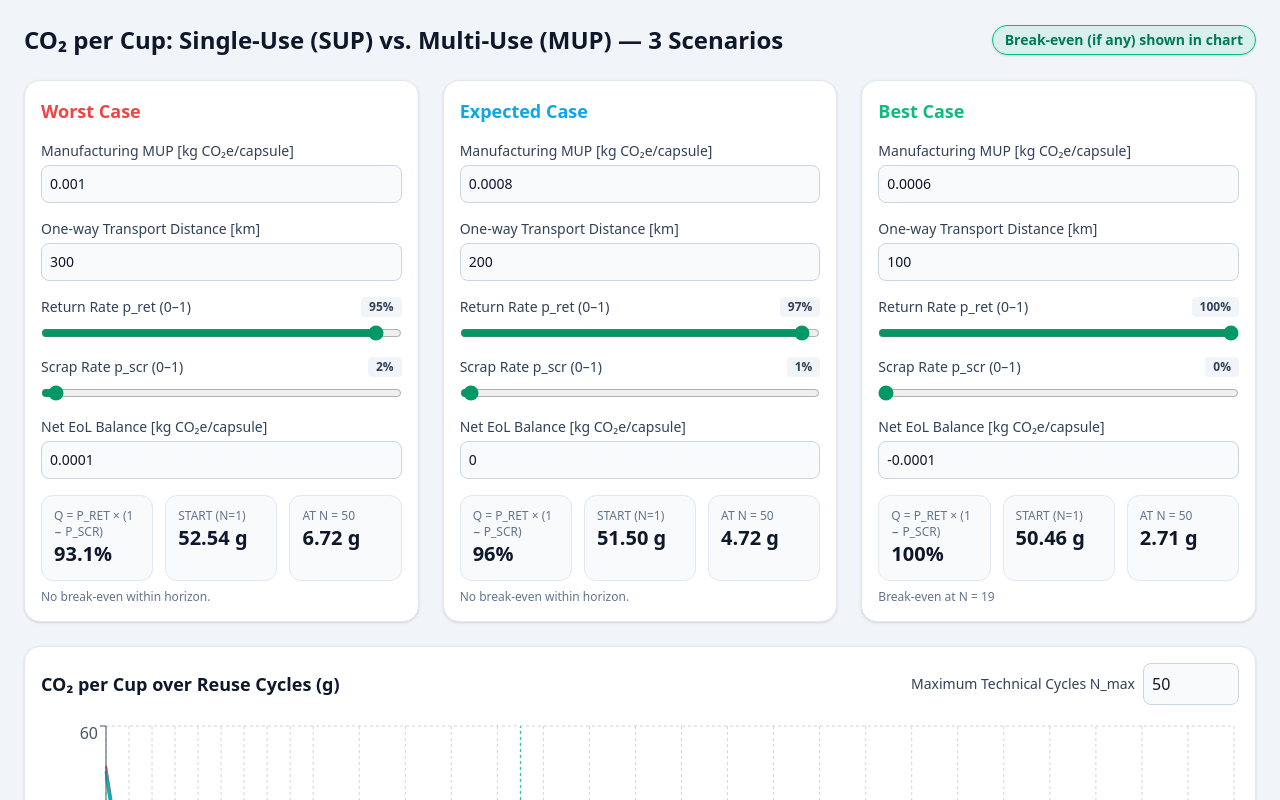
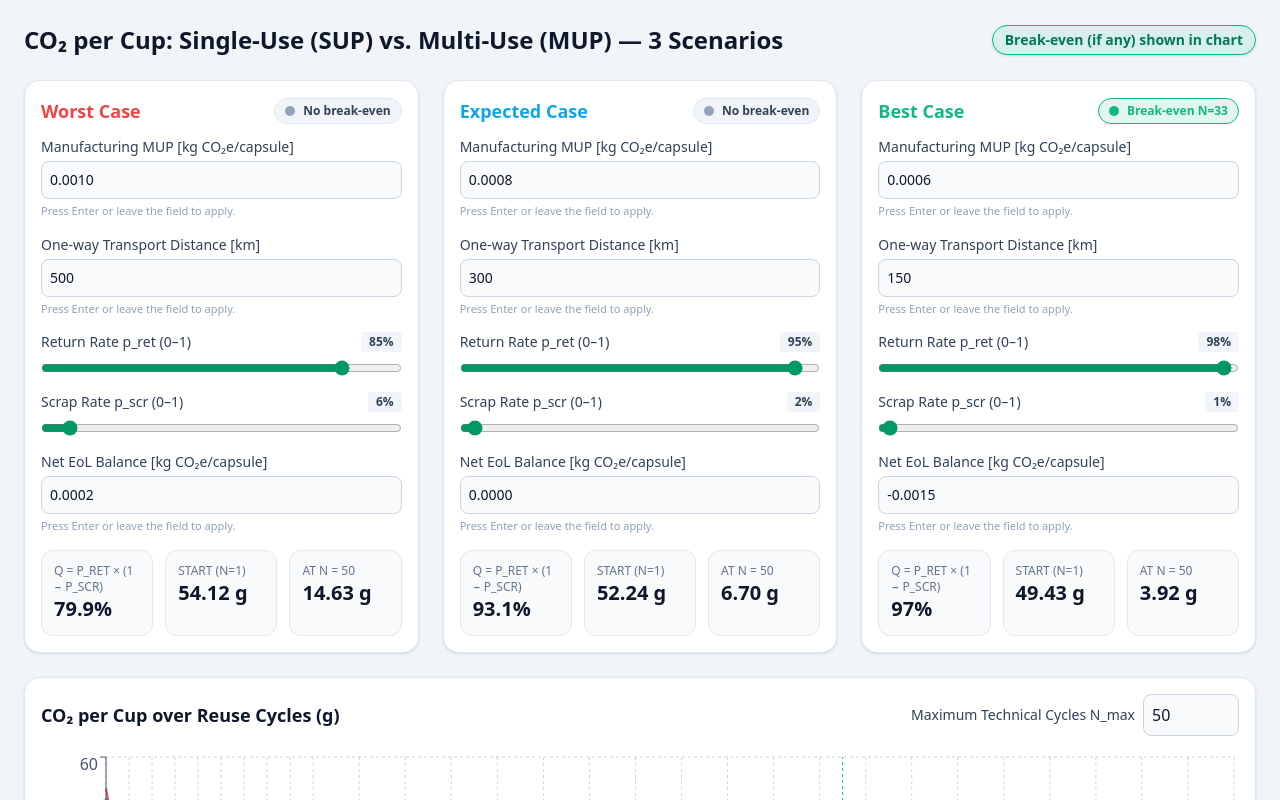
Before and after one commit to Mvxlzz/mup-dashboard, a React (Vite) app: page / in a window 1280 px wide. Shown: the top 800 px of the page. Built offline with nearby package versions, Linux system fonts and the light colour scheme.

Commit message:
fokusupdate der felder

```diff
--- a/src/App.jsx
+++ b/src/App.jsx
@@ -11,6 +11,12 @@ import {
   ResponsiveContainer,
 } from "recharts";
 
+// Hilfsfunktion: sichere Zahl aus String/Number ziehen
+function toNum(v, fallback = 0) {
+  const n = typeof v === "string" ? parseFloat(v) : v;
+  return Number.isFinite(n) ? n : fallback;
+}
+
 function computeSeries(params, constants, N_max_top) {
   const {
     m_Al_mup,
@@ -22,7 +28,12 @@ function computeSeries(params, constants, N_max_top) {
     T_FACTOR_PER_100KM,
   } = constants;
 
-  const { E_manu_mup, KM_ONE_WAY, p_ret, p_scr, E_EoL_mup } = params;
+  // Werte sicher numerisch machen (Strings erlaubt im State)
+  const E_manu_mup = toNum(params.E_manu_mup, 0);
+  const KM_ONE_WAY = toNum(params.KM_ONE_WAY, 0);
+  const p_ret = Math.min(1, Math.max(0, toNum(params.p_ret, 0)));
+  const p_scr = Math.min(1, Math.max(0, toNum(params.p_scr, 0)));
+  const E_EoL_mup = toNum(params.E_EoL_mup, 0);
 
   const T_FACTOR_PER_KM = T_FACTOR_PER_100KM / 100.0;
   const E_fw = T_FACTOR_PER_KM * KM_ONE_WAY;
@@ -32,7 +43,7 @@ function computeSeries(params, constants, N_max_top) {
   const E_start = E_mat_mup + E_manu_mup + E_fw_init;
   const E_cycle = E_clean + E_fw + E_use + E_rev;
 
-  const q = Math.min(1, Math.max(0, p_ret)) * (1 - Math.min(1, Math.max(0, p_scr)));
+  const q = p_ret * (1 - p_scr);
 
   function U_eff_js(N, q) {
     if (q === 1) return N;
@@ -74,10 +85,10 @@ function computeSeries(params, constants, N_max_top) {
 }
 
 export default function App() {
-  // === Shared horizon ===
+  // Gemeinsamer Horizont
   const [N_max_top, setNMaxTop] = useState(50);
 
-  // === Fixed constants ===
+  // Konstanten
   const constants = {
     m_Al_mup: 0.00324,
     EF_Al_prim: 14.77,
@@ -88,88 +99,52 @@ export default function App() {
     T_FACTOR_PER_100KM: 0.00037,
   };
 
-  // === Three scenarios (each with its own inputs) ===
-  // You can tweak the defaults below to reflect your worst/expected/best assumptions.
+  // Drei Szenarien — Werte jetzt als STRING für Inputs (wo sinnvoll), Slider bleiben Zahlen
   const [worst, setWorst] = useState({
     name: "Worst Case",
-    E_manu_mup: 0.0010,
-    KM_ONE_WAY: 300,
-    p_ret: 0.95,
-    p_scr: 0.02,
-    E_EoL_mup: 0.0001,
+    E_manu_mup: "0.0010",
+    KM_ONE_WAY: "500",
+    p_ret: 0.85,   // Slider numeric
+    p_scr: 0.06,   // Slider numeric
+    E_EoL_mup: "0.0002",
     color: "#ef4444",
   });
 
   const [expected, setExpected] = useState({
     name: "Expected Case",
-    E_manu_mup: 0.0008,
-    KM_ONE_WAY: 200,
-    p_ret: 0.97,
-    p_scr: 0.01,
-    E_EoL_mup: 0.0,
+    E_manu_mup: "0.0008",
+    KM_ONE_WAY: "300",
+    p_ret: 0.95,
+    p_scr: 0.02,
+    E_EoL_mup: "0.0000",
     color: "#0ea5e9",
   });
 
   const [best, setBest] = useState({
     name: "Best Case",
-    E_manu_mup: 0.0006,
-    KM_ONE_WAY: 100,
-    p_ret: 1.0,
-    p_scr: 0.00,
-    E_EoL_mup: -0.0001,
+    E_manu_mup: "0.0006",
+    KM_ONE_WAY: "150",
+    p_ret: 0.98,
+    p_scr: 0.01,
+    E_EoL_mup: "-0.0015",
     color: "#10b981",
   });
 
-  // Helper to compute and memoize scenario results
+  // Ergebnisse
   const resWorst = useMemo(
-    () =>
-      computeSeries(
-        {
-          E_manu_mup: worst.E_manu_mup,
-          KM_ONE_WAY: worst.KM_ONE_WAY,
-          p_ret: worst.p_ret,
-          p_scr: worst.p_scr,
-          E_EoL_mup: worst.E_EoL_mup,
-        },
-        constants,
-        N_max_top
-      ),
+    () => computeSeries(worst, constants, N_max_top),
     [worst, constants, N_max_top]
   );
-
   const resExpected = useMemo(
-    () =>
-      computeSeries(
-        {
-          E_manu_mup: expected.E_manu_mup,
-          KM_ONE_WAY: expected.KM_ONE_WAY,
-          p_ret: expected.p_ret,
-          p_scr: expected.p_scr,
-          E_EoL_mup: expected.E_EoL_mup,
-        },
-        constants,
-        N_max_top
-      ),
+    () => computeSeries(expected, constants, N_max_top),
     [expected, constants, N_max_top]
   );
-
   const resBest = useMemo(
-    () =>
-      computeSeries(
-        {
-          E_manu_mup: best.E_manu_mup,
-          KM_ONE_WAY: best.KM_ONE_WAY,
-          p_ret: best.p_ret,
-          p_scr: best.p_scr,
-          E_EoL_mup: best.E_EoL_mup,
-        },
-        constants,
-        N_max_top
-      ),
+    () => computeSeries(best, constants, N_max_top),
     [best, constants, N_max_top]
   );
 
-  // Merge data by cycle index for chart (use Expected as the base length)
+  // Chart-Daten zusammenführen
   const chartData = useMemo(() => {
     const map = new Map();
     const add = (arr, key) => {
@@ -185,19 +160,25 @@ export default function App() {
     return Array.from(map.values()).sort((a, b) => a.cycle - b.cycle);
   }, [resWorst.data, resExpected.data, resBest.data]);
 
-  // Small input helper
-  const Num = ({ label, value, set, step = "0.0001", min, max }) => (
+  // Reusable Input-Komponenten
+  const Num = ({ label, value, set, step = "0.0001", min, max, placeholder }) => (
     <div className="flex flex-col">
       <label className="font-medium text-slate-700">{label}</label>
       <input
-        type="number"
-        step={step}
-        min={min}
-        max={max}
+        type="text"               // <-- Text statt number: erlaubt Zwischenzustände
+        inputMode="decimal"       // mobile keyboard
+        placeholder={placeholder}
         className="mt-1 rounded-lg border border-slate-300 bg-slate-50 p-2 text-slate-900"
         value={value}
-        onChange={(e) => set(parseFloat(e.target.value))}
+        onChange={(e) => set(e.target.value)} // rohen String speichern
+        onBlur={(e) => {
+          // bei Verlassen optional normalisieren (Trim, Komma -> Punkt)
+          const normalized = e.target.value.replace(",", ".").trim();
+          set(normalized);
+        }}
       />
+      {/* Kleiner Hilfe-Text */}
+      <div className="text-[11px] text-slate-400 mt-1">Press Enter or leave the field to apply.</div>
     </div>
   );
 
@@ -221,26 +202,45 @@ export default function App() {
     </div>
   );
 
+  const BEBadge = ({ label, be, color }) => (
+    <div
+      className={`inline-flex items-center gap-2 px-2.5 py-1 rounded-full text-xs font-semibold border`}
+      style={{
+        color: be ? color : "#334155",
+        backgroundColor: be ? `${color}20` : "#f1f5f9",
+        borderColor: be ? color : "#e2e8f0",
+      }}
+      title={be ? `Break-even at cycle N=${be}` : "No break-even within horizon"}
+    >
+      <span
+        className="inline-block h-2.5 w-2.5 rounded-full"
+        style={{ backgroundColor: be ? color : "#94a3b8" }}
+      />
+      {be ? `Break-even N=${be}` : "No break-even"}
+    </div>
+  );
+
   const ScenarioCard = ({ title, color, state, setState, result }) => (
     <section className="bg-white rounded-2xl shadow p-4 border border-slate-200">
-      <h3 className="font-semibold text-slate-900 mb-4 text-lg" style={{ color }}>
-        {title}
-      </h3>
+      <div className="flex items-center justify-between mb-3">
+        <h3 className="font-semibold text-slate-900 text-lg" style={{ color }}>
+          {title}
+        </h3>
+        <BEBadge label="Break-even" be={result?.breakEven} color={color} />
+      </div>
 
       <div className="grid grid-cols-1 gap-4 text-sm">
         <Num
           label="Manufacturing MUP [kg CO₂e/capsule]"
           value={state.E_manu_mup}
-          set={(v) => setState((s) => ({ ...s, E_manu_mup: isNaN(v) ? 0 : v }))}
-          step="0.0001"
-          min="0"
+          set={(v) => setState((s) => ({ ...s, E_manu_mup: v }))}
+          placeholder="e.g. 0.0008"
         />
         <Num
           label="One-way Transport Distance [km]"
           value={state.KM_ONE_WAY}
-          set={(v) => setState((s) => ({ ...s, KM_ONE_WAY: isNaN(v) ? 0 : v }))}
-          step="1"
-          min="0"
+          set={(v) => setState((s) => ({ ...s, KM_ONE_WAY: v }))}
+          placeholder="e.g. 250"
         />
         <Slider
           label="Return Rate p_ret (0–1)"
@@ -257,8 +257,8 @@ export default function App() {
         <Num
           label="Net EoL Balance [kg CO₂e/capsule]"
           value={state.E_EoL_mup}
-          set={(v) => setState((s) => ({ ...s, E_EoL_mup: isNaN(v) ? 0 : v }))}
-          step="0.0001"
+          set={(v) => setState((s) => ({ ...s, E_EoL_mup: v }))}
+          placeholder="e.g. -0.0015"
         />
       </div>
 
@@ -266,7 +266,7 @@ export default function App() {
         <div className="rounded-xl border border-slate-200 bg-slate-50 p-3">
           <div className="text-slate-500 text-xs uppercase font-medium">q = p_ret × (1 − p_scr)</div>
           <div className="text-xl font-semibold text-slate-900">
-            {(result ? (state.p_ret * (1 - state.p_scr)) : 0).toLocaleString(undefined, {
+            {(toNum(state.p_ret, 0) * (1 - toNum(state.p_scr, 0))).toLocaleString(undefined, {
               style: "percent",
               maximumFractionDigits: 1,
             })}
@@ -284,12 +284,6 @@ export default function App() {
             {result ? result.lastCost_g.toFixed(2) : "-"} g
           </div>
         </div>
-      </div>
-
-      <div className="text-xs text-slate-500 mt-2">
-        {result?.breakEven
-          ? `Break-even at N = ${result.breakEven}`
-          : "No break-even within horizon."}
       </div>
     </section>
   );
@@ -309,7 +303,7 @@ export default function App() {
         )}
       </header>
 
-      {/* Inputs: three scenario cards + shared horizon */}
+      {/* Inputs: drei Szenario-Karten + gemeinsamer Horizont */}
       <div className="grid grid-cols-1 lg:grid-cols-3 gap-6">
         <ScenarioCard
           title={worst.name}
@@ -376,44 +370,15 @@ export default function App() {
               <Tooltip />
               <Legend />
 
-              {/* Three scenario lines */}
-              <Line
-                type="monotone"
-                dataKey="MUP_Worst"
-                stroke={worst.color}
-                strokeWidth={2}
-                dot={false}
-                name={worst.name}
-              />
-              <Line
-                type="monotone"
-                dataKey="MUP_Expected"
-                stroke={expected.color}
-                strokeWidth={3}
-                dot={false}
-                name={expected.name}
-              />
-              <Line
-                type="monotone"
-                dataKey="MUP_Best"
-                stroke={best.color}
-                strokeWidth={2}
-                dot={false}
-                name={best.name}
-              />
+              {/* Drei MUP-Linien */}
+              <Line type="monotone" dataKey="MUP_Worst" stroke={worst.color} strokeWidth={2} dot={false} name={worst.name} />
+              <Line type="monotone" dataKey="MUP_Expected" stroke={expected.color} strokeWidth={3} dot={false} name={expected.name} />
+              <Line type="monotone" dataKey="MUP_Best" stroke={best.color} strokeWidth={2} dot={false} name={best.name} />
 
-              {/* SUP reference */}
-              <Line
-                type="monotone"
-                dataKey="SUP"
-                stroke="#6b7280"
-                strokeDasharray="5 5"
-                strokeWidth={2}
-                dot={false}
-                name="SUP reference"
-              />
+              {/* SUP-Referenz */}
+              <Line type="monotone" dataKey="SUP" stroke="#6b7280" strokeDasharray="5 5" strokeWidth={2} dot={false} name="SUP reference" />
 
-              {/* Break-even reference lines (only if exist) */}
+              {/* Break-even Referenzlinien je Szenario */}
               {resWorst.breakEven && (
                 <ReferenceLine
                   x={resWorst.breakEven}
```
